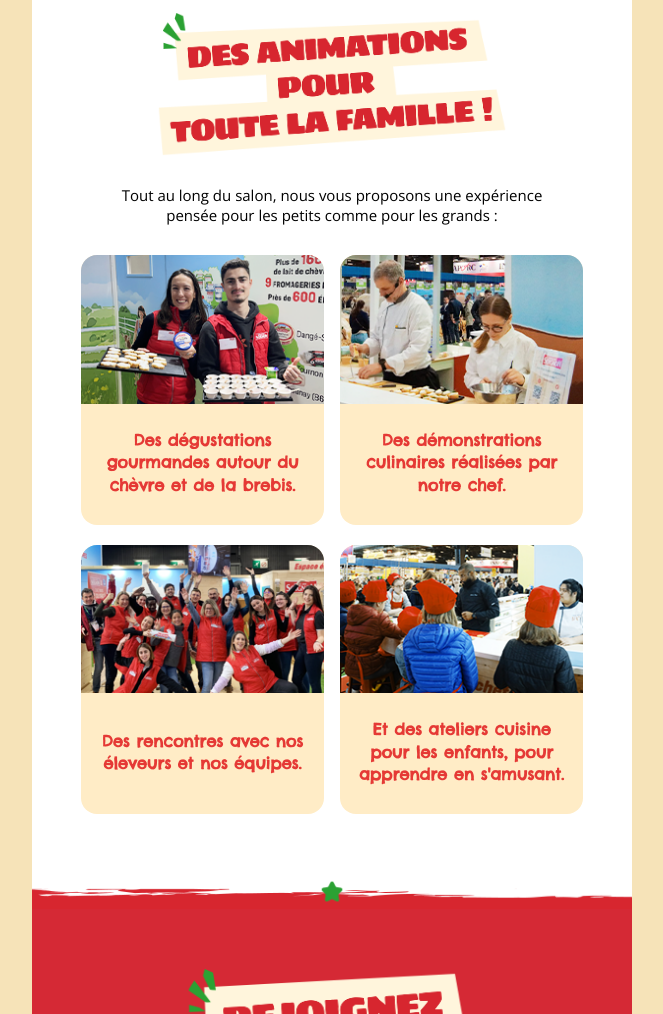
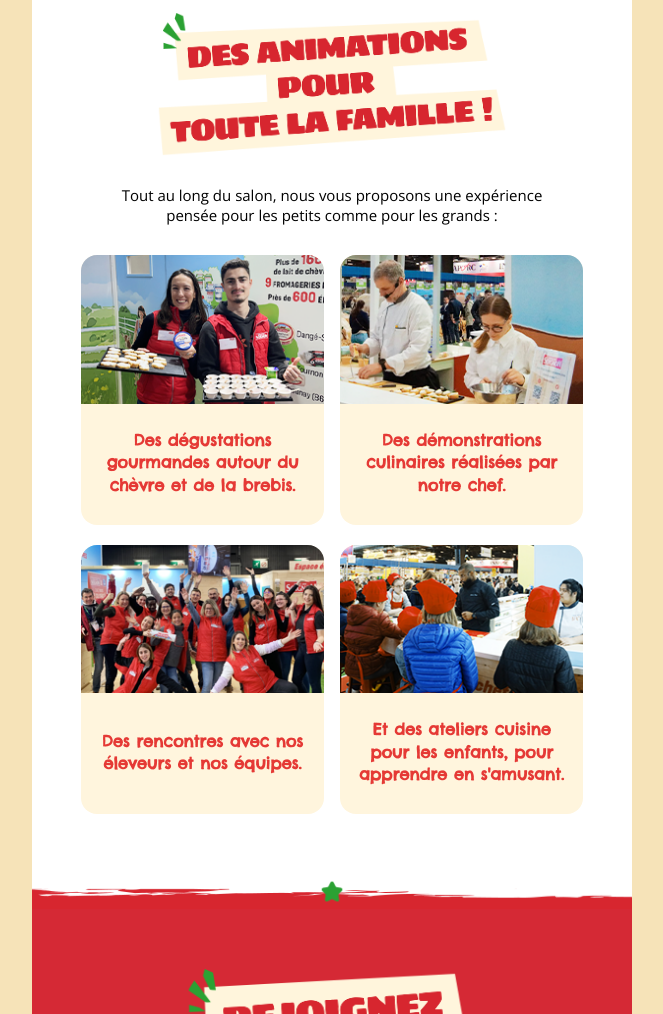
Before and after one commit to Leap0p0/mjml_mission, a plain HTML site: page index.html in a window 1280 px wide. Shown: the part 2199-3213 px from the top of the page, without its empty margins (308-971 px from the left). Drawn offline with nearby package versions, Linux system fonts and the light colour scheme.

Commit message:
Update index.html

```diff
--- a/index.html
+++ b/index.html
@@ -532,9 +532,9 @@
           <tr>
             <td  style="width:600px;">
 
-      <img
+      <a href="https://www.facebook.com/Soignon/?locale=fr_FR" target="_blank"><img
          alt="Animation duo" height="auto" src="./images/labyrinthe-new.png" style="border:0;display:block;outline:none;text-decoration:none;height:auto;width:100%;font-size:13px;" width="600"
-      />
+      /></a>
 
             </td>
           </tr>
@@ -921,7 +921,7 @@
       >
         <tbody>
           <tr>
-            <td  style="background-color:#ffecc6;border-radius:16px;vertical-align:top;padding:0;">
+            <td  style="background-color:#fff5dd;border-radius:16px;vertical-align:top;padding:0;">
 
       <table
          border="0" cellpadding="0" cellspacing="0" role="presentation" style="" width="100%"
@@ -1017,7 +1017,7 @@
       >
         <tbody>
           <tr>
-            <td  style="background-color:#ffecc6;border-radius:16px;vertical-align:top;padding:0;">
+            <td  style="background-color:#fff5dd;border-radius:16px;vertical-align:top;padding:0;">
 
       <table
          border="0" cellpadding="0" cellspacing="0" role="presentation" style="" width="100%"
@@ -1105,7 +1105,7 @@
       >
         <tbody>
           <tr>
-            <td  style="background-color:#ffecc6;border-radius:16px;vertical-align:top;padding:0;">
+            <td  style="background-color:#fff5dd;border-radius:16px;vertical-align:top;padding:0;">
 
       <table
          border="0" cellpadding="0" cellspacing="0" role="presentation" style="" width="100%"
@@ -1201,7 +1201,7 @@
       >
         <tbody>
           <tr>
-            <td  style="background-color:#ffecc6;border-radius:16px;vertical-align:top;padding:0;">
+            <td  style="background-color:#fff5dd;border-radius:16px;vertical-align:top;padding:0;">
 
       <table
          border="0" cellpadding="0" cellspacing="0" role="presentation" style="" width="100%"
```
